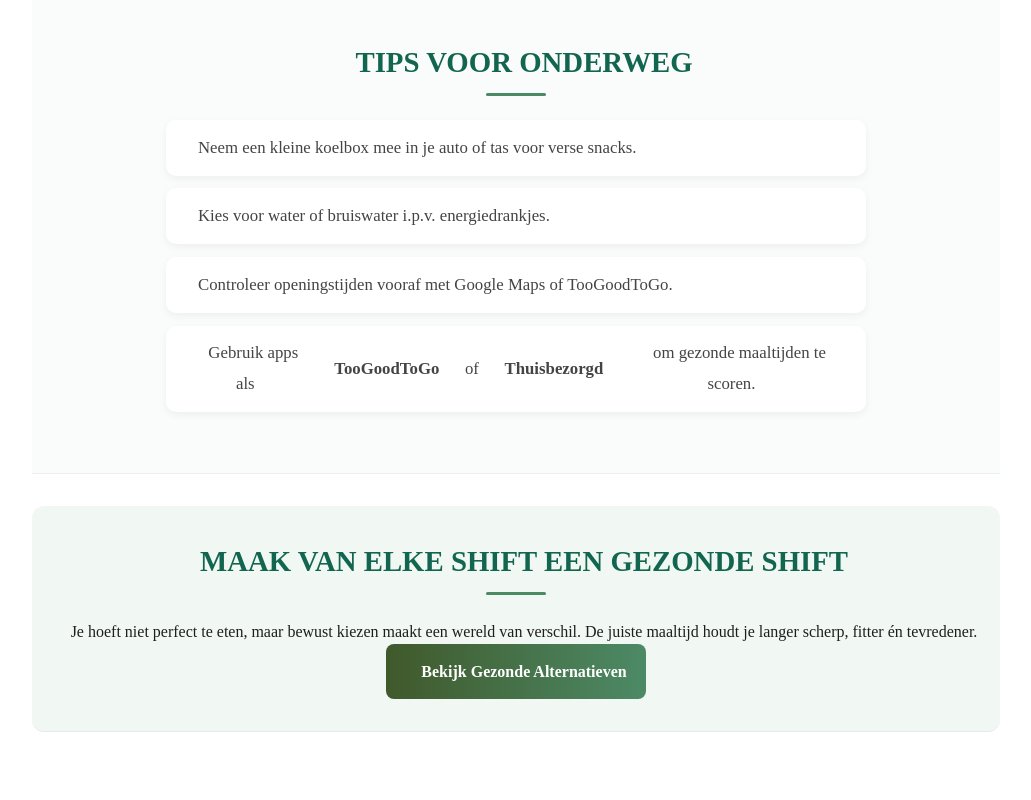
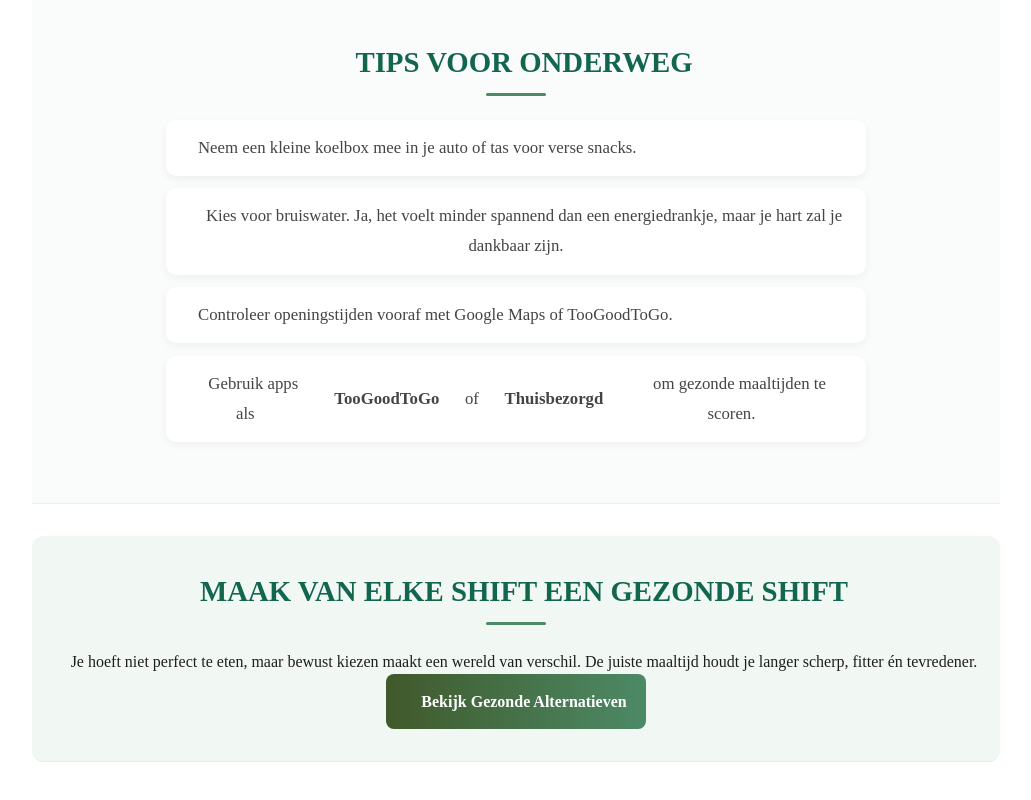
Before and after one commit to inhollandTimmie26/assessment-periode1-web-markup, a plain HTML site: page waar.html in a window 1280 px wide. Shown: the part 1877-2677 px from the top of the page, without its empty margins (124-1155 px from the left). Drawn offline with Linux system fonts and the light colour scheme; a web font is replaced by a local one.

Commit message:
changed lsit

```diff
--- a/waar.html
+++ b/waar.html
@@ -95,7 +95,7 @@
     <h2> Tips voor onderweg</h2>
     <ul>
       <li>Neem een kleine koelbox mee in je auto of tas voor verse snacks.</li>
-      <li>Kies voor water of bruiswater i.p.v. energiedrankjes.</li>
+      <li>Kies voor bruiswater. Ja, het voelt minder spannend dan een energiedrankje, maar je hart zal je dankbaar zijn.</li>
       <li>Controleer openingstijden vooraf met Google Maps of TooGoodToGo.</li>
       <li>Gebruik apps als <strong>TooGoodToGo</strong> of <strong>Thuisbezorgd</strong> om gezonde maaltijden te scoren.</li>
     </ul>
```
